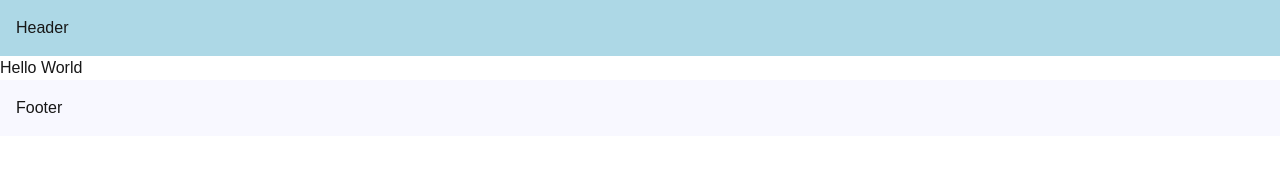
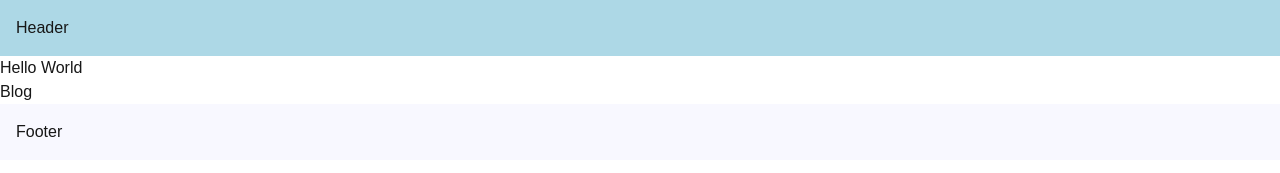
Before and after one commit to Madhawa-Tharindu/Next.js-Course, a Next.js app: page / in a window 1280 px wide. Shown: the top 173 px of the page. Built offline with nearby package versions, Linux system fonts and the light colour scheme.

Commit message:
Learnt about Link

```diff
--- a/src/app/page.tsx
+++ b/src/app/page.tsx
@@ -1,9 +1,12 @@
-
+import Link from "next/link";
 
 export default function Home() {
   return (
-    <div>
+    <>
+    <h1>
       Hello World
-    </div>
+    </h1>
+    <Link href="/blog">Blog</Link>
+    </>
   );
 }
```
